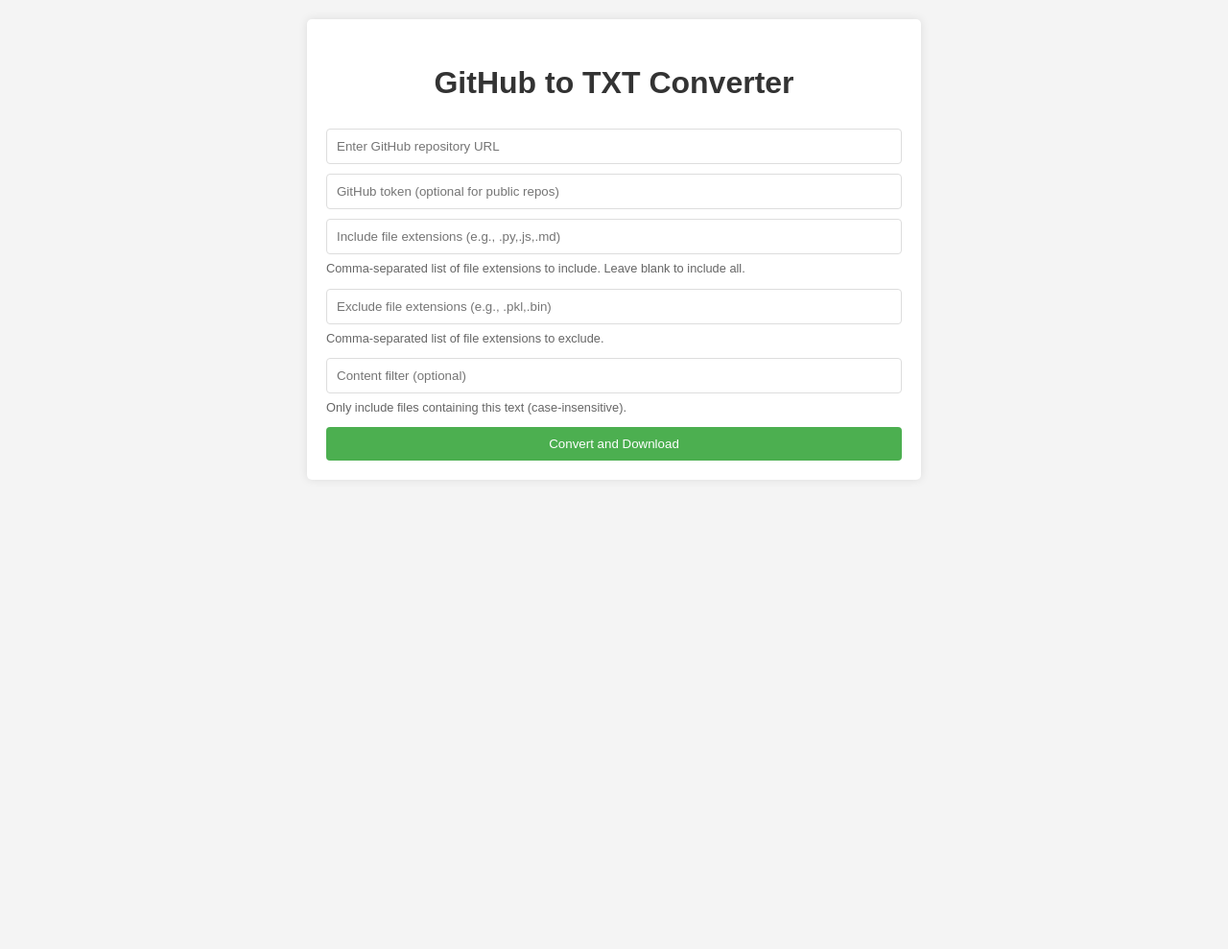
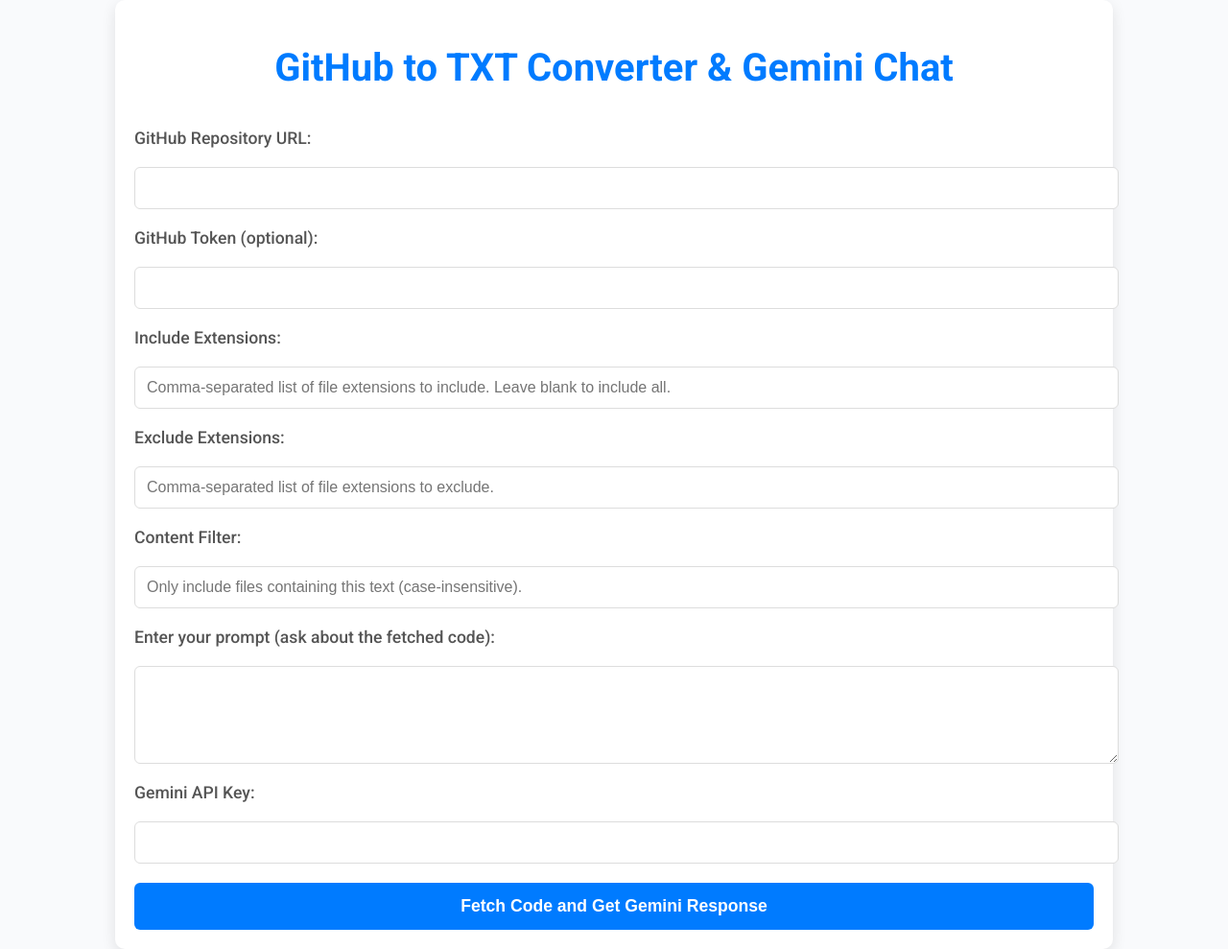
Before and after one commit to MosbehBarhoumi/GeminiRepoChat, a Flask app: page / in a window 1280 px wide. Shown: the whole page at 96% size. Before the commit the page ends 480 px from the top, so only its background shows below. Run offline with Flask 3, Linux system fonts and the light colour scheme.

Commit message:
first version

```diff
--- a/app.py
+++ b/app.py
@@ -9,6 +9,9 @@ from functools import wraps
 import os
 import json
 import hashlib
+import google.generativeai as genai
+from sentence_transformers import SentenceTransformer, util
+import numpy as np
 
 app = Flask(__name__)
 
@@ -62,6 +65,9 @@ class RepoCache:
             f.write(content)
 
 repo_cache = RepoCache()
+
+# Load a pre-trained sentence transformer model
+model_transformer = SentenceTransformer('all-MiniLM-L6-v2')
 
 def fetch_repo_contents(repo_url, token=None, include_extensions=None, exclude_extensions=None, content_filter=None):
     cache_key = repo_cache.get_cache_key(repo_url, include_extensions, exclude_extensions, content_filter)
@@ -120,27 +126,74 @@ def fetch_repo_contents(repo_url, token=None, include_extensions=None, exclude_e
     repo_cache.set_cached_content(cache_key, content)
     return content
 
+# Step 1: Split the content into smaller chunks
+def split_content_into_chunks(content, chunk_size=1000):
+    return [content[i:i + chunk_size] for i in range(0, len(content), chunk_size)]
+
+# Step 2: Embed the chunks and the user's question
+def embed_chunks_and_question(chunks, question):
+    chunk_embeddings = model_transformer.encode(chunks, convert_to_tensor=True)
+    question_embedding = model_transformer.encode(question, convert_to_tensor=True)
+    return chunk_embeddings, question_embedding
+
+# Step 3: Get the top-k most similar chunks
+def get_top_k_similar_chunks(chunk_embeddings, question_embedding, chunks, top_k=3):
+    similarities = util.pytorch_cos_sim(question_embedding, chunk_embeddings)[0]
+    top_k_indices = similarities.topk(k=top_k).indices
+    top_chunks = [chunks[idx] for idx in top_k_indices]
+    return top_chunks
+
+# Function to get relevant chunks based on user’s prompt
+def get_relevant_code_chunks(content, user_question):
+    chunks = split_content_into_chunks(content)
+    chunk_embeddings, question_embedding = embed_chunks_and_question(chunks, user_question)
+    top_chunks = get_top_k_similar_chunks(chunk_embeddings, question_embedding, chunks)
+    return top_chunks
+
+# Gemini API configuration
+def initialize_model(api_key, model_name="gemini-pro"):
+    genai.configure(api_key=api_key)
+    return genai.GenerativeModel(model_name)
+
+def get_chat_response(model, prompt):
+    chat = model.start_chat(history=[])
+    response = chat.send_message(prompt)
+    return response.text
+
 @app.route('/', methods=['GET', 'POST'])
 def index():
     if request.method == 'POST':
-        repo_url = request.form['repo_url']
-        token = request.form.get('github_token')
-        include_extensions = request.form.get('include_extensions')
-        exclude_extensions = request.form.get('exclude_extensions')
-        content_filter = request.form.get('content_filter')
-        try:
-            if token:
-                content = fetch_repo_contents(repo_url, token, include_extensions, exclude_extensions, content_filter)
-            else:
-                content = rate_limited(fetch_repo_contents)(repo_url, None, include_extensions, exclude_extensions, content_filter)
+        if 'repo_url' in request.form:
+            # GitHub repo fetching logic
+            repo_url = request.form['repo_url']
+            token = request.form.get('github_token')
+            include_extensions = request.form.get('include_extensions')
+            exclude_extensions = request.form.get('exclude_extensions')
+            content_filter = request.form.get('content_filter')
+            user_prompt = request.form.get('gemini_prompt')
+            api_key = request.form.get('gemini_api_key')
+            try:
+                # Fetch repository contents
+                if token:
+                    content = fetch_repo_contents(repo_url, token, include_extensions, exclude_extensions, content_filter)
+                else:
+                    content = rate_limited(fetch_repo_contents)(repo_url, None, include_extensions, exclude_extensions, content_filter)
 
-            with tempfile.NamedTemporaryFile(mode='w+', delete=False, suffix='.txt') as temp_file:
-                temp_file.write(content)
+                # Get the relevant code chunks
+                relevant_chunks = get_relevant_code_chunks(content, user_prompt)
 
-            return send_file(temp_file.name, as_attachment=True, download_name='repo_contents.txt')
-        except Exception as e:
-            error_message = f"An error occurred: {str(e)}"
-            return render_template('index.html', error=error_message)
+                # Prepare the final prompt
+                final_prompt = f"Here are the most relevant parts of the code:\n\n{''.join(relevant_chunks)}\n\nUser's question: {user_prompt}"
+
+                # Send to Gemini API
+                model = initialize_model(api_key)
+                gemini_response = get_chat_response(model, final_prompt)
+
+                # Pass the relevant chunks to the template
+                return render_template('index.html', gemini_response=gemini_response, relevant_chunks=relevant_chunks)
+            except Exception as e:
+                error_message = f"An error occurred: {str(e)}"
+                return render_template('index.html', error=error_message)
 
     return render_template('index.html')
 
--- a/requirements.txt
+++ b/requirements.txt
@@ -6,3 +6,4 @@ sentence-transformers
 faiss-cpu
 transformers
 torch
+google-generativeai
--- a/templates/index.html
+++ b/templates/index.html
@@ -3,76 +3,147 @@
 <head>
     <meta charset="UTF-8">
     <meta name="viewport" content="width=device-width, initial-scale=1.0">
-    <title>GitHub to TXT Converter</title>
+    <title>GitHub to TXT Converter & Gemini Chat</title>
+    <link href="https://fonts.googleapis.com/css2?family=Roboto:wght@400;500;700&display=swap" rel="stylesheet">
     <style>
         body {
-            font-family: Arial, sans-serif;
-            line-height: 1.6;
+            font-family: 'Roboto', sans-serif;
+            background-color: #f9fafc;
             margin: 0;
+            padding: 0;
+            display: flex;
+            justify-content: center;
+            align-items: center;
+            min-height: 100vh;
+            color: #333;
+        }
+
+        .container {
+            max-width: 1000px;
+            width: 100%;
             padding: 20px;
-            background-color: #f4f4f4;
+            background-color: #fff;
+            border-radius: 10px;
+            box-shadow: 0 5px 15px rgba(0, 0, 0, 0.1);
         }
-        .container {
-            max-width: 600px;
-            margin: auto;
-            background: white;
-            padding: 20px;
-            border-radius: 5px;
-            box-shadow: 0 0 10px rgba(0,0,0,0.1);
+
+        h1 {
+            text-align: center;
+            font-size: 2.5rem;
+            margin-bottom: 40px;
+            color: #007BFF;
         }
-        h1 {
-            color: #333;
-            text-align: center;
-        }
+
         form {
             display: flex;
             flex-direction: column;
+            gap: 20px;
         }
-        input[type="text"], input[type="password"] {
-            padding: 10px;
-            margin-bottom: 10px;
+
+        label {
+            font-size: 1.1rem;
+            font-weight: 500;
+            color: #555;
+        }
+
+        input[type="text"], textarea {
+            padding: 12px;
+            font-size: 1rem;
             border: 1px solid #ddd;
-            border-radius: 4px;
+            border-radius: 6px;
+            transition: border-color 0.3s ease;
+            width: 100%;
         }
+
+        input[type="text"]:focus, textarea:focus {
+            border-color: #007BFF;
+        }
+
+        textarea {
+            resize: vertical;
+        }
+
         input[type="submit"] {
-            padding: 10px;
-            background-color: #4CAF50;
-            color: white;
+            padding: 14px;
+            font-size: 1.1rem;
+            font-weight: 700;
+            color: #fff;
+            background-color: #007BFF;
             border: none;
-            border-radius: 4px;
+            border-radius: 6px;
             cursor: pointer;
+            transition: background-color 0.3s ease;
         }
+
         input[type="submit"]:hover {
-            background-color: #45a049;
+            background-color: #0056b3;
         }
+
         .error {
             color: red;
-            margin-top: 10px;
+            font-weight: bold;
+            margin-top: 20px;
+            text-align: center;
         }
-        .help-text {
-            font-size: 0.8em;
-            color: #666;
-            margin-top: -5px;
-            margin-bottom: 10px;
+
+        .response {
+            margin-top: 30px;
+            padding: 20px;
+            background-color: #f1f1f1;
+            border-radius: 8px;
+            font-family: monospace;
+            white-space: pre-wrap;
+            border-left: 5px solid #007BFF;
+        }
+
+        @media (max-width: 768px) {
+            h1 {
+                font-size: 2rem;
+            }
+
+            input[type="submit"] {
+                padding: 12px;
+                font-size: 1rem;
+            }
         }
     </style>
 </head>
 <body>
     <div class="container">
-        <h1>GitHub to TXT Converter</h1>
+        <h1>GitHub to TXT Converter & Gemini Chat</h1>
+
         <form method="POST">
-            <input type="text" name="repo_url" placeholder="Enter GitHub repository URL" required>
-            <input type="password" name="github_token" placeholder="GitHub token (optional for public repos)">
-            <input type="text" name="include_extensions" placeholder="Include file extensions (e.g., .py,.js,.md)">
-            <p class="help-text">Comma-separated list of file extensions to include. Leave blank to include all.</p>
-            <input type="text" name="exclude_extensions" placeholder="Exclude file extensions (e.g., .pkl,.bin)">
-            <p class="help-text">Comma-separated list of file extensions to exclude.</p>
-            <input type="text" name="content_filter" placeholder="Content filter (optional)">
-            <p class="help-text">Only include files containing this text (case-insensitive).</p>
-            <input type="submit" value="Convert and Download">
+            <label for="repo_url">GitHub Repository URL:</label>
+            <input type="text" id="repo_url" name="repo_url" required>
+
+            <label for="github_token">GitHub Token (optional):</label>
+            <input type="text" id="github_token" name="github_token">
+
+            <label for="include_extensions">Include Extensions:</label>
+            <input type="text" id="include_extensions" name="include_extensions" placeholder="Comma-separated list of file extensions to include. Leave blank to include all.">
+
+            <label for="exclude_extensions">Exclude Extensions:</label>
+            <input type="text" id="exclude_extensions" name="exclude_extensions" placeholder="Comma-separated list of file extensions to exclude.">
+
+            <label for="content_filter">Content Filter:</label>
+            <input type="text" id="content_filter" name="content_filter" placeholder="Only include files containing this text (case-insensitive).">
+
+            <label for="gemini_prompt">Enter your prompt (ask about the fetched code):</label>
+            <textarea id="gemini_prompt" name="gemini_prompt" rows="4" required></textarea>
+
+            <label for="gemini_api_key">Gemini API Key:</label>
+            <input type="text" id="gemini_api_key" name="gemini_api_key" required>
+
+            <input type="submit" value="Fetch Code and Get Gemini Response">
         </form>
+
         {% if error %}
-        <p class="error">{{ error }}</p>
+        <div class="error">{{ error }}</div>
+        {% endif %}
+
+        {% if gemini_response %}
+        <h2>Gemini Response:</h2>
+        <div class="response">{{ gemini_response }}</div>
         {% endif %}
     </div>
 </body>
```
Also changed, not shown: readme.md (added), 3 other files.
